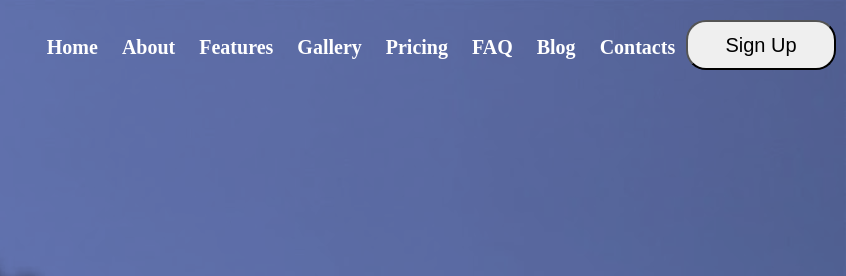
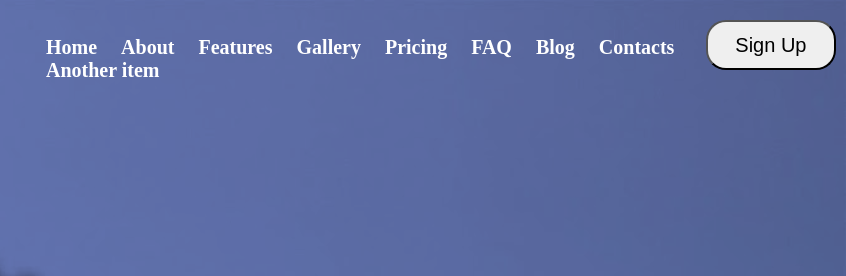
Before and after one commit to JoanaQuadzie/appy, a plain HTML site: page index.html in a window 1280 px wide. Shown: the top 276 px of the page, 434-1280 px from the left. Drawn offline with Linux system fonts and the light colour scheme.

Commit message:
Update index.html

```diff
--- a/index.html
+++ b/index.html
@@ -20,6 +20,7 @@
                 <li>FAQ</li>
                 <li>Blog</li>
                 <li>Contacts</li>
+                <li>Another item</li>
             </ul>
             <button>Sign Up</button>
         </nav>
```
